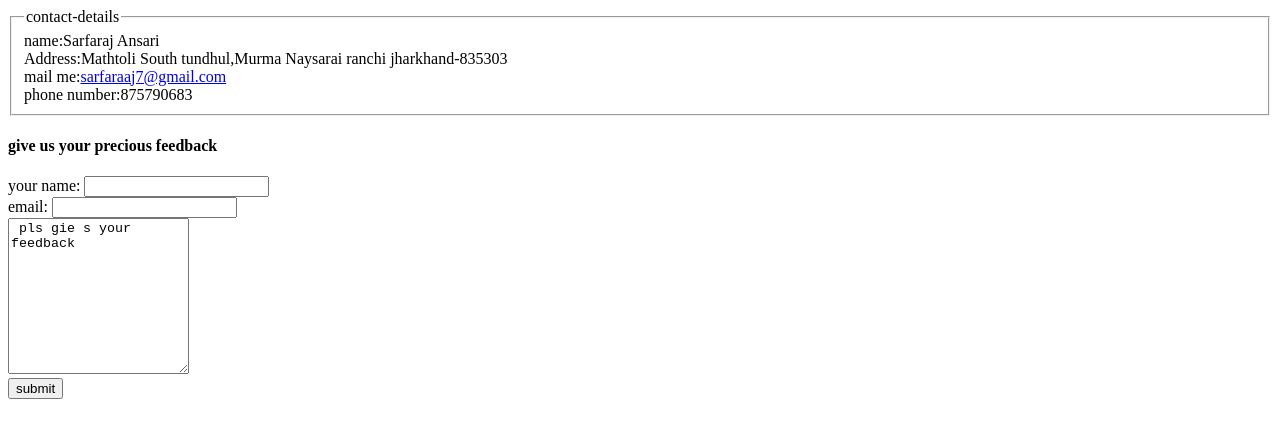
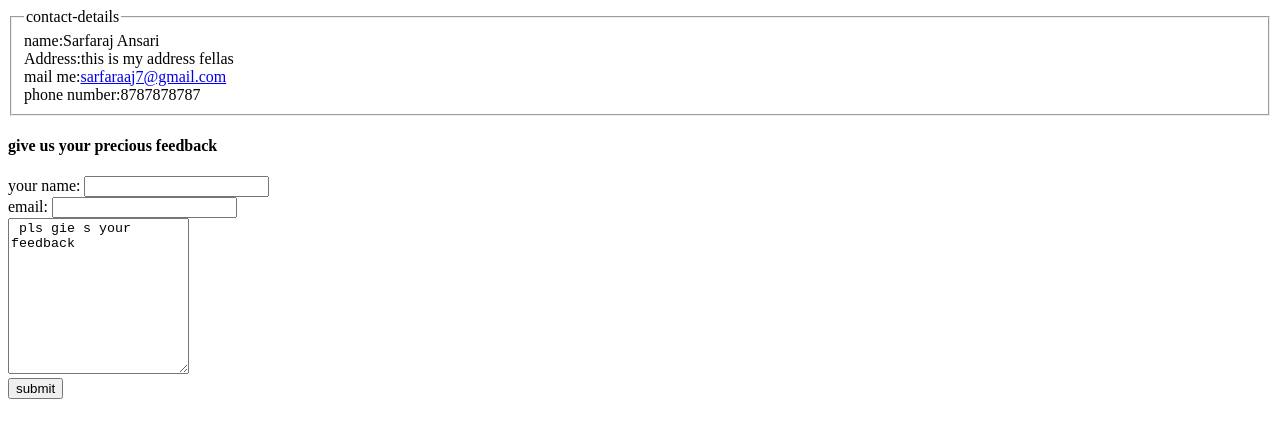
Before and after one commit to Pwd00/cv, a plain HTML site: page contact.html in a window 1280 px wide. Drawn offline with Linux system fonts and the light colour scheme.

Commit message:
Update contact.html
i have removed my personal details due to seciurity risk

```diff
--- a/contact.html
+++ b/contact.html
@@ -9,9 +9,9 @@
     <fieldset>
         <legend>contact-details</legend>
         <label>name:Sarfaraj Ansari</label><br>
-        <label>Address:Mathtoli South tundhul,Murma Naysarai ranchi jharkhand-835303</label><br>
+        <label>Address:this is my address fellas</label><br>
         <label>mail me:<a href="mailto:sarfaraaj7@gmail.com">sarfaraaj7@gmail.com</a></label><br>
-        <label>phone number:875790683</label>
+        <label>phone number:8787878787</label>
 
     </fieldset>
     <h4>give us your precious feedback</h4>
```
